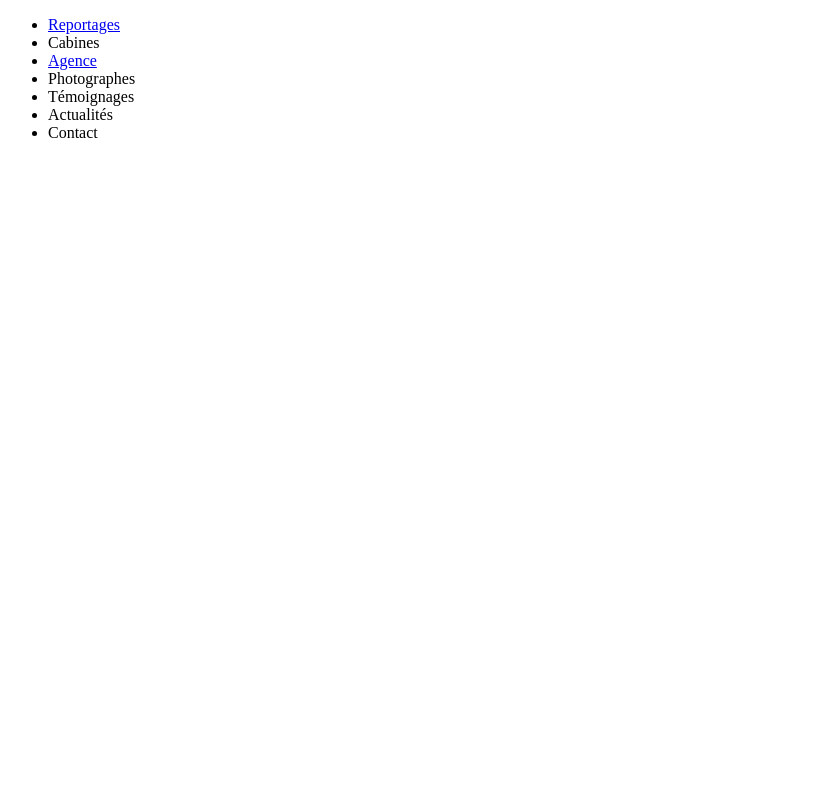
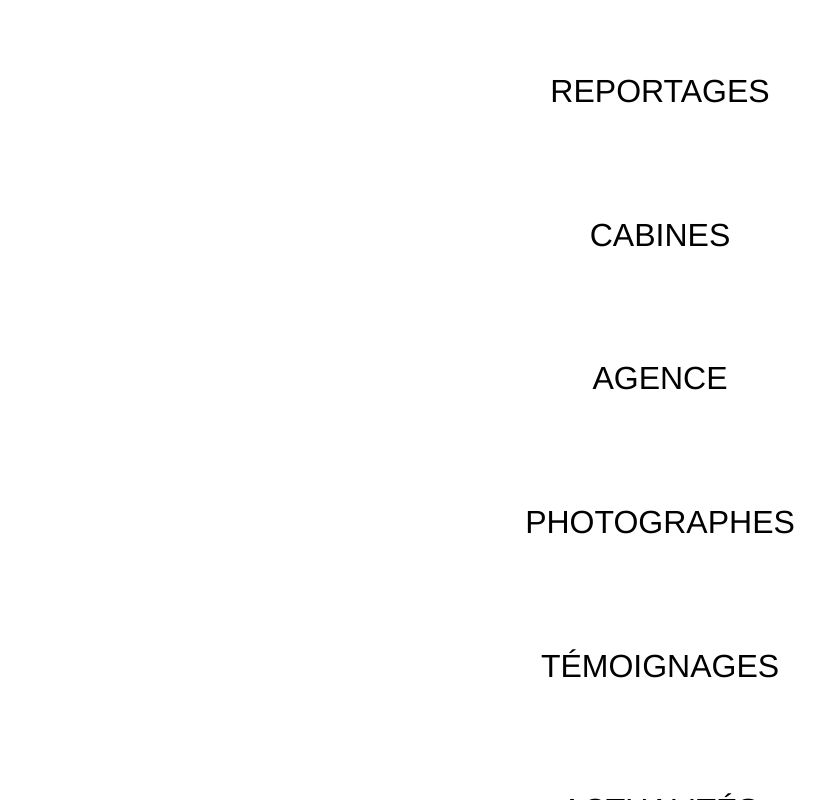
Before and after one commit to dkaushik95/libre_draft_website, a plain HTML site: page menu.html in a window 1280 px wide. Shown: the whole page, without its empty margins (0-825 px from the left). Drawn offline with nearby package versions, Linux system fonts and the light colour scheme.

Commit message:
Menu css and html changed, need changes

```diff
--- /dev/null
+++ b/menu.css
@@ -0,0 +1,48 @@
+@charset "UTF-8";
+
+.menu{
+	position:fixed;
+	top:0;
+	left:0;
+	width:100%;
+	height:100%;
+	text-align:center;
+	display:flex;
+	flex-direction:column;
+}
+
+.btn {
+  flex-wrap:wrap;
+  margin: 1em;
+  text-transform: uppercase;
+  padding: 0.5em 0.5em;
+  background: none;
+  color:black;
+  font-weight: lighter;
+  position: relative;
+  top:20px;
+  left:20px;
+  font-size:xx-large;
+  transition:color 0.3s ease-in-out 0s;
+}
+
+.btn:hover {
+  color:white;
+}
+
+.btn::after {
+  position: absolute;
+  content: '';
+  top:0;
+  left: 0;
+  width: 0;
+  height: 100%;
+  background-color: black;
+  transform-origin:left;
+  transition:width 0.3s ease-in-out 0s;
+  z-index:-1;
+}
+
+.btn:hover::after {
+  width: 100%;
+}
--- a/menu.html
+++ b/menu.html
@@ -1,17 +1,34 @@
 <!DOCTYPE html>
-<html>
+<html lang="en">
 <head>
-	<title>LCA</title>
+    <meta charset="UTF-8">
+	<meta http-equiv="X-UA-Compatible" content="IE=edge">
+	<meta name="viewport" content="width=device-width, initial-scale=1">
+    <title>Untitled Document</title>
+    <!-- Bootstrap -->
+	<link href="css/bootstrap.css" rel="stylesheet">
+    <link rel="stylesheet" href="https://cdnjs.cloudflare.com/ajax/libs/animate.css/3.5.2/animate.min.css">
+    <link href="https://fonts.googleapis.com/icon?family=Material+Icons"
+      rel="stylesheet">
+      <link href="https://maxcdn.bootstrapcdn.com/font-awesome/4.7.0/css/font-awesome.min.css" rel="stylesheet" integrity="sha384-wvfXpqpZZVQGK6TAh5PVlGOfQNHSoD2xbE+QkPxCAFlNEevoEH3Sl0sibVcOQVnN" crossorigin="anonymous">
+      <link href="menu.css" rel="stylesheet" type="text/css">
+
+  <!-- HTML5 shim and Respond.js for IE8 support of HTML5 elements and media queries -->
+  <!-- WARNING: Respond.js doesn't work if you view the page via file:// -->
+  <!--[if lt IE 9]>
+		  <script src="https://oss.maxcdn.com/html5shiv/3.7.2/html5shiv.min.js"></script>
+		  <script src="https://oss.maxcdn.com/respond/1.4.2/respond.min.js"></script>
+		<![endif]-->
 </head>
-<body>
-<ul>
-<li><a href="two.html"> Reportages </a></li>
-<li>Cabines</li>
- <li><a href="index.html"> Agence </a> </li>
-  <li> Photographes </li>
- <li>  Témoignages</li>
-  <li>  Actualités </li>
-   <li> Contact</li>
-  </ul>
-</body>
+  <body>
+  	<div class="menu">
+            <div class="btn">Reportages</div>
+            <div class="btn">Cabines</div>
+            <div class="btn">Agence</div>
+            <div class="btn">Photographes</div>
+            <div class="btn">Témoignages</div>
+            <div class="btn">Actualités</div>
+            <div class="btn">Contact</div>
+    </div>
+  </body>
 </html>
```
